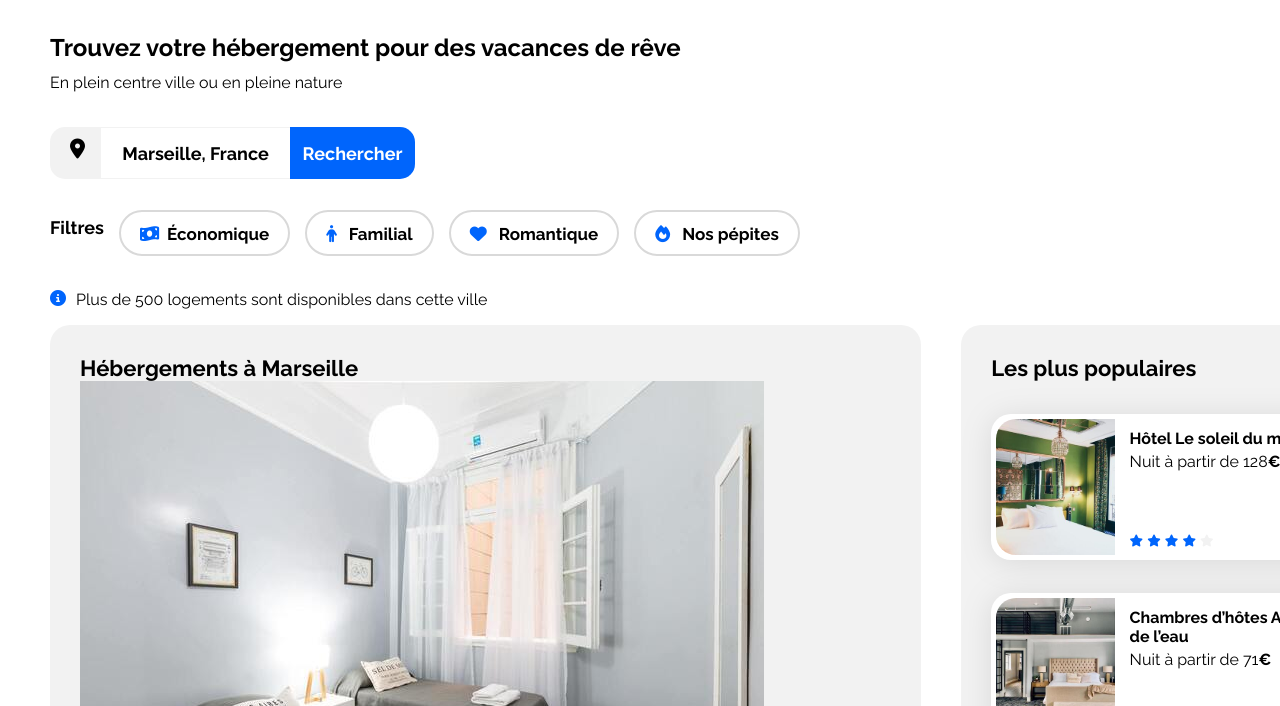
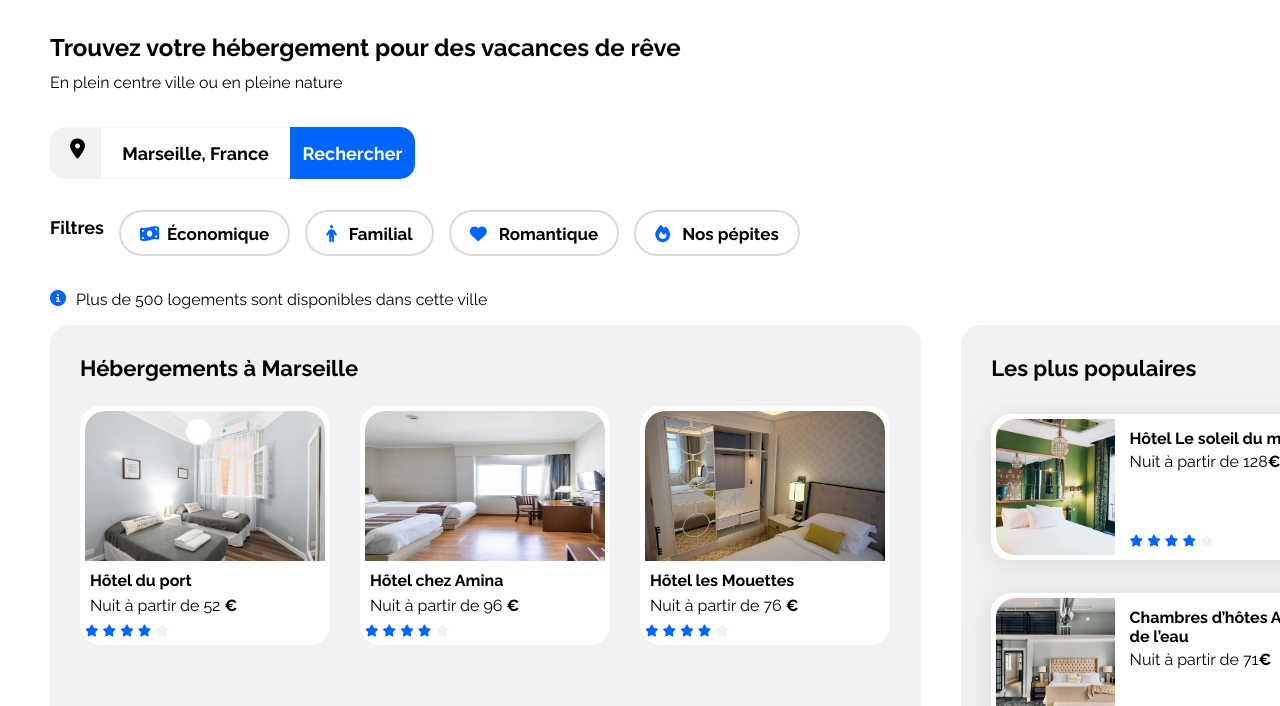
Before and after one commit to Joaqu-ins/projet1, a plain HTML site: page index.html in a window 1280 px wide. Shown: the part 76-782 px from the top of the page. Drawn offline with Linux system fonts and the light colour scheme.

Commit message:
Realisation du syle des card hebergerment

```diff
--- a/css/style.css
+++ b/css/style.css
@@ -246,6 +246,56 @@ padding-right: 8px;
     width: 65%;
 }
 
+
+.resultats_herbergements {
+
+    display: flex;
+    gap: 30px;
+    margin-top: 25px;
+}
+
+.resultats_herbergements a img {
+    width: 100%;
+    height: 150px;
+    border-radius: 20px 20px 0px 0px;
+
+}
+
+.resultats_herbergements .card-txt {
+    margin-top: -10px;
+    padding-left: 5px;
+}
+
+.resultats_herbergements p{
+    margin-top: -10px;
+}
+
+.resultats_herbergements .card-rating {
+
+    margin-top: -10px;
+}
+
+
+.card_herbergement {
+
+    background-color: white;
+    padding: 5px;
+    border-radius: 20px;
+    width: 240px;
+
+
+}
+
+
+
+
+
+
+
+
+
+
+
 /****** Populaires ***********/
 .populaires {
     width: 32%;
```
